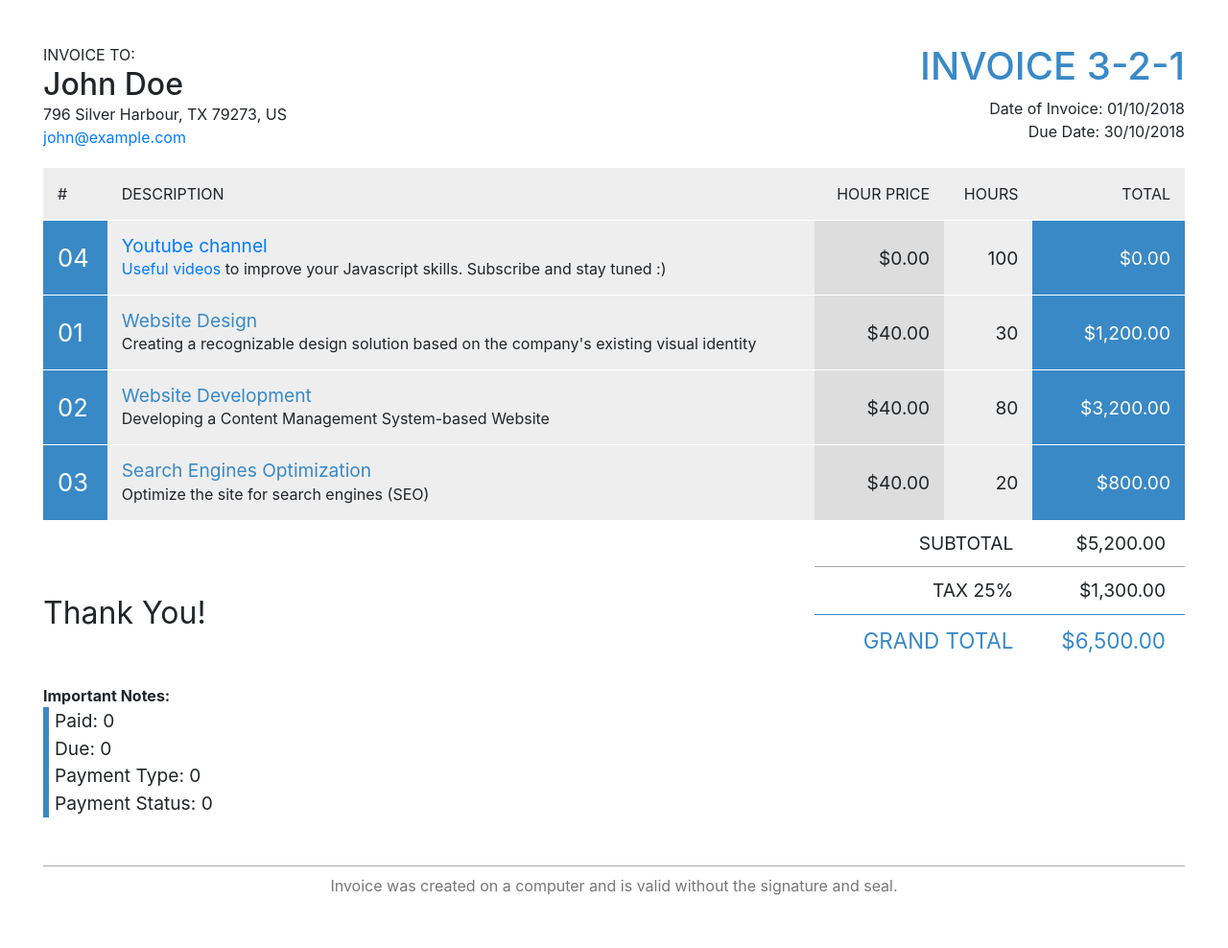
After one commit to sandralim021/stock_management, a CodeIgniter app: page /stock_management/index.php/orders/invoice in a window 1280 px wide. The commit adds this page. Shown: the whole page at 96% size. Run offline with CodeIgniter, Linux system fonts and the light colour scheme; some libraries are stand-ins or nearby versions.

Commit message:
Invoice UI

```diff
--- a/application/config/routes.php
+++ b/application/config/routes.php
@@ -86,3 +86,4 @@ $route['orders/manage_orders'] = 'orders/manage_orders';
 $route['orders/fetch_orders'] = 'orders/fetch_orders';
 $route['orders/edit_payment/(:any)'] = 'orders/edit_payment/$1';
 $route['orders/update_payment/(:any)'] = 'orders/update_payment/$1';
+$route['orders/invoice'] = 'orders/invoice';
--- a/application/controllers/Orders.php
+++ b/application/controllers/Orders.php
@@ -33,7 +33,7 @@
                 $select .= '<button class="btn btn-primary dropdown-toggle" type="button" id="dropdownMenuButton" data-toggle="dropdown" aria-haspopup="true" aria-expanded="false">Actions</button>';
                 $select .= '<div class="dropdown-menu animated--fade-in" aria-labelledby="dropdownMenuButton">';
                 $select .= '<a class="dropdown-item payment-edit" href="#" data='.$value['order_id'].'>Payment</a>';
-                $select .= '<a class="dropdown-item" href="#">Print Invoice</a>';
+                $select .= '<a class="dropdown-item invoice" href="'.base_url().'orders/invoice" target="_blank">Print Invoice</a>';
                 $select .= '</div></div>';
                 $payment_type = '<span class="badge badge-info">'.$value['payment_type'].'</span>';
                 if($value['paid'] == $value['net_total']){
@@ -125,4 +125,7 @@
             }
             echo json_encode($response);
         }
+        public function invoice(){
+            $this->load->view('orders/invoice');
+        }
     }
--- /dev/null
+++ b/application/views/orders/invoice.php
@@ -0,0 +1,130 @@
+<!DOCTYPE html>
+<html lang="en">
+<head>
+    <meta charset="UTF-8">
+    <meta name="viewport" content="width=device-width, initial-scale=1.0">
+    <link href="//maxcdn.bootstrapcdn.com/bootstrap/4.1.1/css/bootstrap.min.css" rel="stylesheet" id="bootstrap-css">
+    <link rel="stylesheet" href="<?php echo base_url(); ?>assets/print/invoice.css">
+    <script src="//maxcdn.bootstrapcdn.com/bootstrap/4.1.1/js/bootstrap.min.js"></script>
+    <script src="//cdnjs.cloudflare.com/ajax/libs/jquery/3.2.1/jquery.min.js"></script>
+    <title>Print Invoice</title>
+</head>
+<body>
+    <!--Author      : @arboshiki-->
+<div id="invoice">
+    <div class="invoice overflow-auto">
+        <div style="min-width: 600px">
+            <main>
+                <div class="row contacts">
+                    <div class="col invoice-to">
+                        <div class="text-gray-light">INVOICE TO:</div>
+                        <h2 class="to">John Doe</h2>
+                        <div class="address">796 Silver Harbour, TX 79273, US</div>
+                        <div class="email"><a href="mailto:john@example.com">john@example.com</a></div>
+                    </div>
+                    <div class="col invoice-details">
+                        <h1 class="invoice-id">INVOICE 3-2-1</h1>
+                        <div class="date">Date of Invoice: 01/10/2018</div>
+                        <div class="date">Due Date: 30/10/2018</div>
+                    </div>
+                </div>
+                <table border="0" cellspacing="0" cellpadding="0">
+                    <thead>
+                        <tr>
+                            <th>#</th>
+                            <th class="text-left">DESCRIPTION</th>
+                            <th class="text-right">HOUR PRICE</th>
+                            <th class="text-right">HOURS</th>
+                            <th class="text-right">TOTAL</th>
+                        </tr>
+                    </thead>
+                    <tbody>
+                        <tr>
+                            <td class="no">04</td>
+                            <td class="text-left"><h3>
+                                <a target="_blank" href="https://www.youtube.com/channel/UC_UMEcP_kF0z4E6KbxCpV1w">
+                                Youtube channel
+                                </a>
+                                </h3>
+                            <a target="_blank" href="https://www.youtube.com/channel/UC_UMEcP_kF0z4E6KbxCpV1w">
+                                Useful videos
+                            </a>
+                            to improve your Javascript skills. Subscribe and stay tuned :)
+                            </td>
+                            <td class="unit">$0.00</td>
+                            <td class="qty">100</td>
+                            <td class="total">$0.00</td>
+                        </tr>
+                        <tr>
+                            <td class="no">01</td>
+                            <td class="text-left"><h3>Website Design</h3>Creating a recognizable design solution based on the company's existing visual identity</td>
+                            <td class="unit">$40.00</td>
+                            <td class="qty">30</td>
+                            <td class="total">$1,200.00</td>
+                        </tr>
+                        <tr>
+                            <td class="no">02</td>
+                            <td class="text-left"><h3>Website Development</h3>Developing a Content Management System-based Website</td>
+                            <td class="unit">$40.00</td>
+                            <td class="qty">80</td>
+                            <td class="total">$3,200.00</td>
+                        </tr>
+                        <tr>
+                            <td class="no">03</td>
+                            <td class="text-left"><h3>Search Engines Optimization</h3>Optimize the site for search engines (SEO)</td>
+                            <td class="unit">$40.00</td>
+                            <td class="qty">20</td>
+                            <td class="total">$800.00</td>
+                        </tr>
+                    </tbody>
+                    <tfoot>
+                        <tr>
+                            <td colspan="2"></td>
+                            <td colspan="2">SUBTOTAL</td>
+                            <td>$5,200.00</td>
+                        </tr>
+                        <tr>
+                            <td colspan="2"></td>
+                            <td colspan="2">TAX 25%</td>
+                            <td>$1,300.00</td>
+                        </tr>
+                        <tr>
+                            <td colspan="2"></td>
+                            <td colspan="2">GRAND TOTAL</td>
+                            <td>$6,500.00</td>
+                        </tr>
+                    </tfoot>
+                </table>
+                <div class="thanks">Thank You!</div>
+                <div><b>Important Notes:</b></div>
+                <div class="notices">
+                    <div class="notice">Paid: 0</div>
+                    <div class="notice">Due: 0</div>
+                    <div class="notice">Payment Type: 0</div>
+                    <div class="notice">Payment Status: 0</div>
+                </div>
+            </main>
+            <footer>
+                Invoice was created on a computer and is valid without the signature and seal.
+            </footer>
+        </div>
+        <!--DO NOT DELETE THIS div. IT is responsible for showing footer always at the bottom-->
+        <div></div>
+</div>
+</div>
+<script type="text/javascript">
+    $(document).ready(function (){
+            window.print();
+            return true;
+    });
+    $('#printInvoice').click(function(){
+        Popup($('.invoice')[0].outerHTML);
+        function Popup(data)
+        {
+            window.print();
+            return true;
+        }
+    });
+</script>
+</body>
+</html>
--- a/application/views/orders/manage_orders.php
+++ b/application/views/orders/manage_orders.php
@@ -128,6 +128,7 @@
                     }
 				});
 			});
+
             function calculate(dis,paid){
                 var sub_total = $('#sub_total').val();
                 var net_total = $('#net_total').val();
--- a/application/views/templates/header.php
+++ b/application/views/templates/header.php
@@ -15,7 +15,6 @@
   <link href="<?php echo base_url() ?>assets/sb_admin/css/sb-admin-2.min.css" rel="stylesheet">
   <link href="<?php echo base_url() ?>assets/sb_admin/vendor/fontawesome-free/css/all.min.css" rel="stylesheet" type="text/css">
   <link rel="stylesheet" href="https://cdnjs.cloudflare.com/ajax/libs/toastr.js/latest/css/toastr.min.css">
-  <link href="<?php echo base_url() ?>assets/sb_admin/vendor/datatables/dataTables.bootstrap4.min.css" rel="stylesheet">
   <link href="<?php echo base_url() ?>assets/sb_admin/vendor/datatables/dataTables.bootstrap4.min.css" rel="stylesheet">
   <link href="<?php echo base_url() ?>assets/datepicker/css/bootstrap-datepicker.min.css" rel="stylesheet">
   <!-- Bootstrap core JavaScript-->
--- /dev/null
+++ b/assets/print/invoice.css
@@ -0,0 +1,165 @@
+#invoice{
+    padding: 30px;
+}
+
+.invoice {
+    position: relative;
+    background-color: #FFF;
+    min-height: 680px;
+    padding: 15px
+}
+
+.invoice header {
+    padding: 10px 0;
+    margin-bottom: 20px;
+    border-bottom: 1px solid #3989c6
+}
+
+.invoice .company-details {
+    text-align: right
+}
+
+.invoice .company-details .name {
+    margin-top: 0;
+    margin-bottom: 0
+}
+
+.invoice .contacts {
+    margin-bottom: 20px
+}
+
+.invoice .invoice-to {
+    text-align: left
+}
+
+.invoice .invoice-to .to {
+    margin-top: 0;
+    margin-bottom: 0
+}
+
+.invoice .invoice-details {
+    text-align: right
+}
+
+.invoice .invoice-details .invoice-id {
+    margin-top: 0;
+    color: #3989c6
+}
+
+.invoice main {
+    padding-bottom: 50px
+}
+
+.invoice main .thanks {
+    margin-top: -100px;
+    font-size: 2em;
+    margin-bottom: 50px
+}
+
+.invoice main .notices {
+    padding-left: 6px;
+    border-left: 6px solid #3989c6
+}
+
+.invoice main .notices .notice {
+    font-size: 1.2em
+}
+
+.invoice table {
+    width: 100%;
+    border-collapse: collapse;
+    border-spacing: 0;
+    margin-bottom: 20px
+}
+
+.invoice table td,.invoice table th {
+    padding: 15px;
+    background: #eee;
+    border-bottom: 1px solid #fff
+}
+
+.invoice table th {
+    white-space: nowrap;
+    font-weight: 400;
+    font-size: 16px
+}
+
+.invoice table td h3 {
+    margin: 0;
+    font-weight: 400;
+    color: #3989c6;
+    font-size: 1.2em
+}
+
+.invoice table .qty,.invoice table .total,.invoice table .unit {
+    text-align: right;
+    font-size: 1.2em
+}
+
+.invoice table .no {
+    color: #fff;
+    font-size: 1.6em;
+    background: #3989c6
+}
+
+.invoice table .unit {
+    background: #ddd
+}
+
+.invoice table .total {
+    background: #3989c6;
+    color: #fff
+}
+
+.invoice table tbody tr:last-child td {
+    border: none
+}
+
+.invoice table tfoot td {
+    background: 0 0;
+    border-bottom: none;
+    white-space: nowrap;
+    text-align: right;
+    padding: 10px 20px;
+    font-size: 1.2em;
+    border-top: 1px solid #aaa
+}
+
+.invoice table tfoot tr:first-child td {
+    border-top: none
+}
+
+.invoice table tfoot tr:last-child td {
+    color: #3989c6;
+    font-size: 1.4em;
+    border-top: 1px solid #3989c6
+}
+
+.invoice table tfoot tr td:first-child {
+    border: none
+}
+
+.invoice footer {
+    width: 100%;
+    text-align: center;
+    color: #777;
+    border-top: 1px solid #aaa;
+    padding: 8px 0
+}
+
+@media print {
+    .invoice {
+        font-size: 11px!important;
+        overflow: hidden!important
+    }
+
+    .invoice footer {
+        position: absolute;
+        bottom: 10px;
+        page-break-after: always
+    }
+
+    .invoice>div:last-child {
+        page-break-before: always
+    }
+}
```
